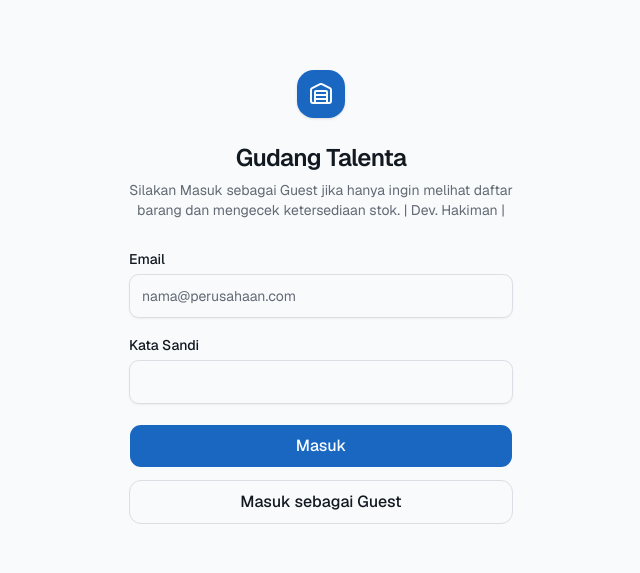
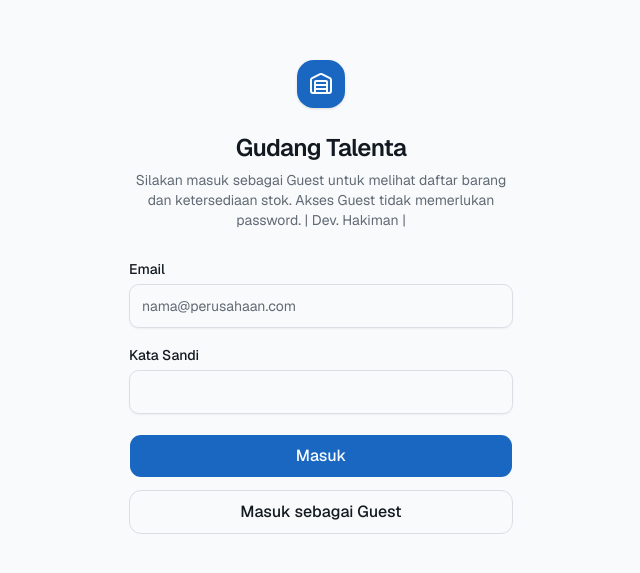
Before and after one commit to Hanspyyyy/gudangtalenta, a Next.js app in the folder guest-login-system/inventory-management-system/: page /auth/login in a window 1280 px wide. Shown: the part 103-676 px from the top of the page, without its empty margins (319-959 px from the left). Built offline with nearby package versions, Linux system fonts and the light colour scheme.

Commit message:
Update guest login instructions for clarity

```diff
--- a/guest-login-system/inventory-management-system/app/auth/login/page.tsx
+++ b/guest-login-system/inventory-management-system/app/auth/login/page.tsx
@@ -48,7 +48,7 @@ export default function LoginPage() {
               Gudang Talenta
             </h1>
             <p className="text-sm text-muted-foreground text-pretty">
-              Silakan Masuk sebagai Guest jika hanya ingin melihat daftar barang dan mengecek ketersediaan stok. | Dev. Hakiman |
+              Silakan masuk sebagai Guest untuk melihat daftar barang dan ketersediaan stok. Akses Guest tidak memerlukan password. | Dev. Hakiman |
             </p>
           </div>
         </div>
```
